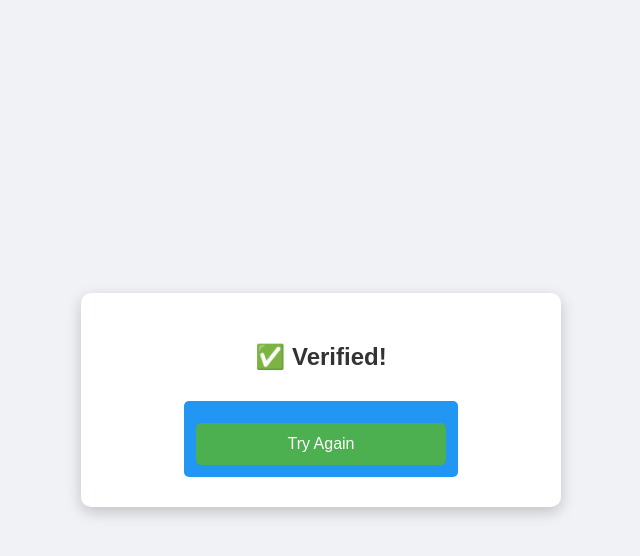
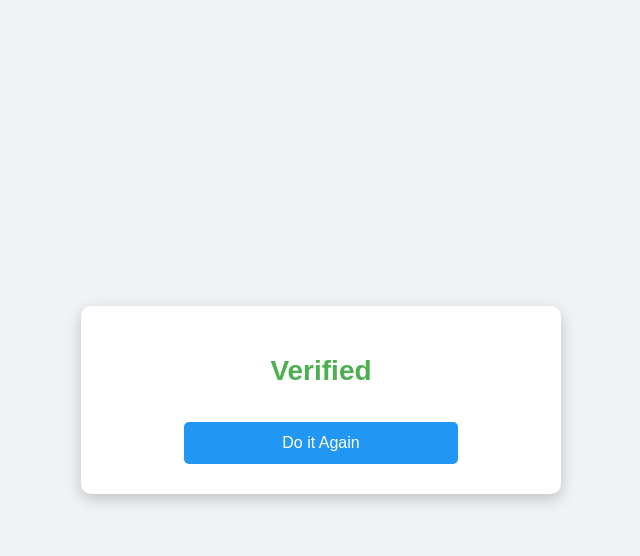
Before and after one commit to Adityax1124/OTP-Verification, a Flask app: page /verified in a window 1280 px wide. Shown: the top 556 px of the page, without its empty margins (319-959 px from the left). Run offline with Flask 3, Linux system fonts and the light colour scheme.

Commit message:
Update verified.html

```diff
--- a/templates/verified.html
+++ b/templates/verified.html
@@ -2,14 +2,13 @@
 <html lang="en">
 <head>
     <meta charset="UTF-8">
-    <meta name="viewport" content="width=device-width, initial-scale=1.0">
     <title>Verified</title>
-    <link rel="stylesheet" href="{{ url_for('static', filename='style.css') }}">
+    <link rel="stylesheet" href="/static/style.css">
 </head>
 <body>
     <div class="container">
-        <h2>✅ Verified!</h2>
-        <a href="{{ url_for('index') }}"><button>Try Again</button></a>
+        <h1 class="verified">Verified</h1>
+        <a href="/">Do it Again</a>
     </div>
 </body>
 </html>
```
